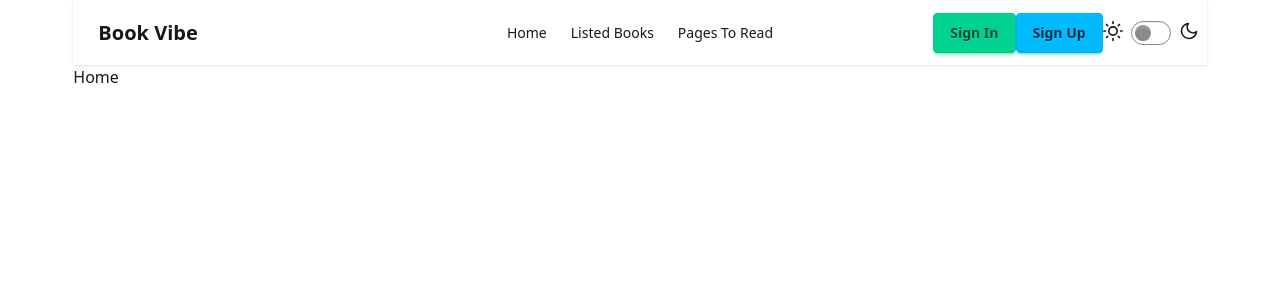
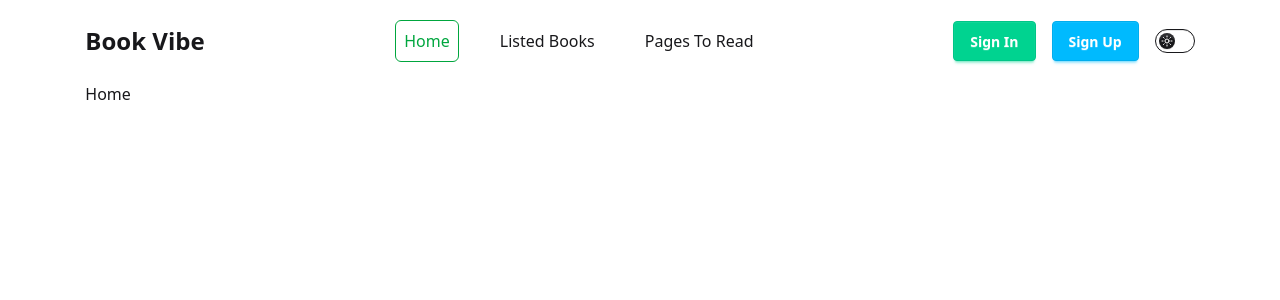
Before and after one commit to Shaqibul-Neil/book-vibe-with-router-and-api, a React (Vite) app: page / in a window 1280 px wide. Shown: the top 300 px of the page. Built offline with nearby package versions, Linux system fonts and the light colour scheme.

Commit message:
header done

```diff
--- a/index.html
+++ b/index.html
@@ -1,5 +1,5 @@
 <!DOCTYPE html>
-<html lang="en">
+<html lang="en" data-theme="light">
   <head>
     <meta charset="UTF-8" />
     <meta name="viewport" content="width=device-width, initial-scale=1.0" />
--- a/src/Components/Container.jsx
+++ b/src/Components/Container.jsx
@@ -1,5 +1,5 @@
 const Container = ({ children }) => {
-  return <div className="w-11/12 mx-auto px-5">{children}</div>;
+  return <div className="w-11/12 mx-auto lg:px-8 md:px-4 px-2">{children}</div>;
 };
 
 export default Container;
--- /dev/null
+++ b/src/Components/Links.jsx
@@ -0,0 +1,21 @@
+import { NavLink } from "react-router";
+
+const Links = ({ item }) => {
+  return (
+    <NavLink
+      to={item.to}
+      className={({
+        isActive,
+      }) => `p-2 transition-all rounded-md duration-200 border
+        ${
+          isActive && item.name !== "Book Vibe"
+            ? "border-green-600  text-green-600"
+            : " border-transparent"
+        } hover:border-green-600`}
+    >
+      {item.name}
+    </NavLink>
+  );
+};
+
+export default Links;
--- a/src/Components/Navbar.jsx
+++ b/src/Components/Navbar.jsx
@@ -1,53 +1,68 @@
 import { NavLink } from "react-router";
 import ThemeController from "../ThemeController/ThemeController";
+import Container from "./Container";
+import { Menu, X } from "lucide-react";
+import { useState } from "react";
+import Links from "./Links";
 
 const Navbar = () => {
+  const [menuOpen, setMenuOpen] = useState(false);
+  const navItems = [
+    { name: "Home", to: "/" },
+    { name: "Listed Books", to: "/listed-books" },
+    { name: "Pages To Read", to: "/pages-to-read" },
+  ];
+  const handleMenuOpen = () => {
+    setMenuOpen(!menuOpen);
+  };
   return (
-    <div className="navbar bg-base-100 shadow-sm">
-      <div className="navbar-start">
-        <div className="dropdown">
-          <div tabIndex={0} role="button" className="btn btn-ghost lg:hidden">
-            <svg
-              xmlns="http://www.w3.org/2000/svg"
-              className="h-5 w-5"
-              fill="none"
-              viewBox="0 0 24 24"
-              stroke="currentColor"
+    <Container>
+      <nav className="flex justify-between items-center">
+        <div className="flex items-center gap-2 ">
+          <span onClick={handleMenuOpen} className="lg:hidden cursor-pointer">
+            {menuOpen ? <X /> : <Menu />}
+            <ul
+              className={`flex flex-col gap-3 text-sm bg-green-50 py-4 px-6 rounded-md w-44 lg:hidden absolute duration-900 transition-all border border-green-600 text-gray-600 ${
+                menuOpen ? "top-14" : "-top-50"
+              }`}
             >
-              <path
-                strokeLinecap="round"
-                strokeLinejoin="round"
-                strokeWidth="2"
-                d="M4 6h16M4 12h8m-8 6h16"
-              />
-            </svg>
-          </div>
-          <ul
-            tabIndex={0}
-            className="menu menu-sm dropdown-content bg-base-100 rounded-box z-1 mt-3 w-52 p-2 shadow"
-          ></ul>
-        </div>
-        <a className="btn btn-ghost text-xl">Book Vibe</a>
-      </div>
-      <div className="navbar-center hidden lg:flex">
-        <ul className="menu menu-horizontal px-1">
-          <li>
+              <li className="duration-300 transition-all hover:text-green-900">
                 <NavLink to="/">Home</NavLink>
               </li>
-          <li>
+              <li className="duration-300 transition-all hover:text-green-900">
                 <NavLink to="/listed-books">Listed Books</NavLink>
               </li>
-          <li>
+              <li className="duration-300 transition-all hover:text-green-900">
                 <NavLink to="/pages-to-read">Pages To Read</NavLink>
               </li>
+              <li className="duration-300 transition-all hover:text-green-900">
+                <a>Sign In</a>
+              </li>
+              <li className="duration-300 transition-all hover:text-green-900">
+                <a>Sign Up</a>
+              </li>
+            </ul>
+          </span>
+
+          <NavLink to="/" className="text-xl lg:text-2xl font-semibold">
+            Book Vibe
+          </NavLink>
+        </div>
+
+        <div className="hidden lg:flex">
+          <ul className="flex items-center gap-8 text-base">
+            {navItems.map((item, i) => (
+              <Links item={item} key={i} />
+            ))}
           </ul>
         </div>
-      <div className="navbar-end">
-        <a className="btn btn-success">Sign In</a>
-        <a className="btn btn-info">Sign Up</a>
+        <div className="flex items-center gap-4">
+          <a className="btn btn-success text-white hidden lg:flex">Sign In</a>
+          <a className="btn btn-info text-white hidden lg:flex">Sign Up</a>
           <ThemeController />
         </div>
-    </div>
+      </nav>
+    </Container>
   );
 };
 
--- a/src/Layout/RootLayout.jsx
+++ b/src/Layout/RootLayout.jsx
@@ -5,10 +5,10 @@ import Navbar from "../Components/Navbar";
 const RootLayout = () => {
   return (
     <div>
+      <header className="py-5">
+        <Navbar />
+      </header>
       <Container>
-        <header>
-          <Navbar />
-        </header>
         <Outlet />
       </Container>
     </div>
--- a/src/ThemeController/ThemeController.jsx
+++ b/src/ThemeController/ThemeController.jsx
@@ -1,37 +1,46 @@
 const ThemeController = () => {
   return (
-    <label className="flex cursor-pointer gap-2">
+    <label className="toggle text-base-content">
+      <input type="checkbox" value="light" className="theme-controller" />
+
       <svg
+        aria-label="sun"
         xmlns="http://www.w3.org/2000/svg"
-        width="20"
-        height="20"
         viewBox="0 0 24 24"
-        fill="none"
-        stroke="currentColor"
-        strokeWidth="2"
-        strokeLinecap="round"
-        strokeLinejoin="round"
       >
-        <circle cx="12" cy="12" r="5" />
-        <path d="M12 1v2M12 21v2M4.2 4.2l1.4 1.4M18.4 18.4l1.4 1.4M1 12h2M21 12h2M4.2 19.8l1.4-1.4M18.4 5.6l1.4-1.4" />
+        <g
+          strokeLinejoin="round"
+          strokeLinecap="round"
+          strokeWidth="2"
+          fill="none"
+          stroke="currentColor"
+        >
+          <circle cx="12" cy="12" r="4"></circle>
+          <path d="M12 2v2"></path>
+          <path d="M12 20v2"></path>
+          <path d="m4.93 4.93 1.41 1.41"></path>
+          <path d="m17.66 17.66 1.41 1.41"></path>
+          <path d="M2 12h2"></path>
+          <path d="M20 12h2"></path>
+          <path d="m6.34 17.66-1.41 1.41"></path>
+          <path d="m19.07 4.93-1.41 1.41"></path>
+        </g>
       </svg>
-      <input
-        type="checkbox"
-        value="light"
-        className="toggle theme-controller"
-      />
+
       <svg
+        aria-label="moon"
         xmlns="http://www.w3.org/2000/svg"
-        width="20"
-        height="20"
         viewBox="0 0 24 24"
-        fill="none"
-        stroke="currentColor"
-        strokeWidth="2"
-        strokeLinecap="round"
-        strokeLinejoin="round"
       >
-        <path d="M21 12.79A9 9 0 1 1 11.21 3 7 7 0 0 0 21 12.79z"></path>
+        <g
+          strokeLinejoin="round"
+          strokeLinecap="round"
+          strokeWidth="2"
+          fill="none"
+          stroke="currentColor"
+        >
+          <path d="M12 3a6 6 0 0 0 9 9 9 9 0 1 1-9-9Z"></path>
+        </g>
       </svg>
     </label>
   );
```
Lines whose indentation alone changed are shown as unchanged.
